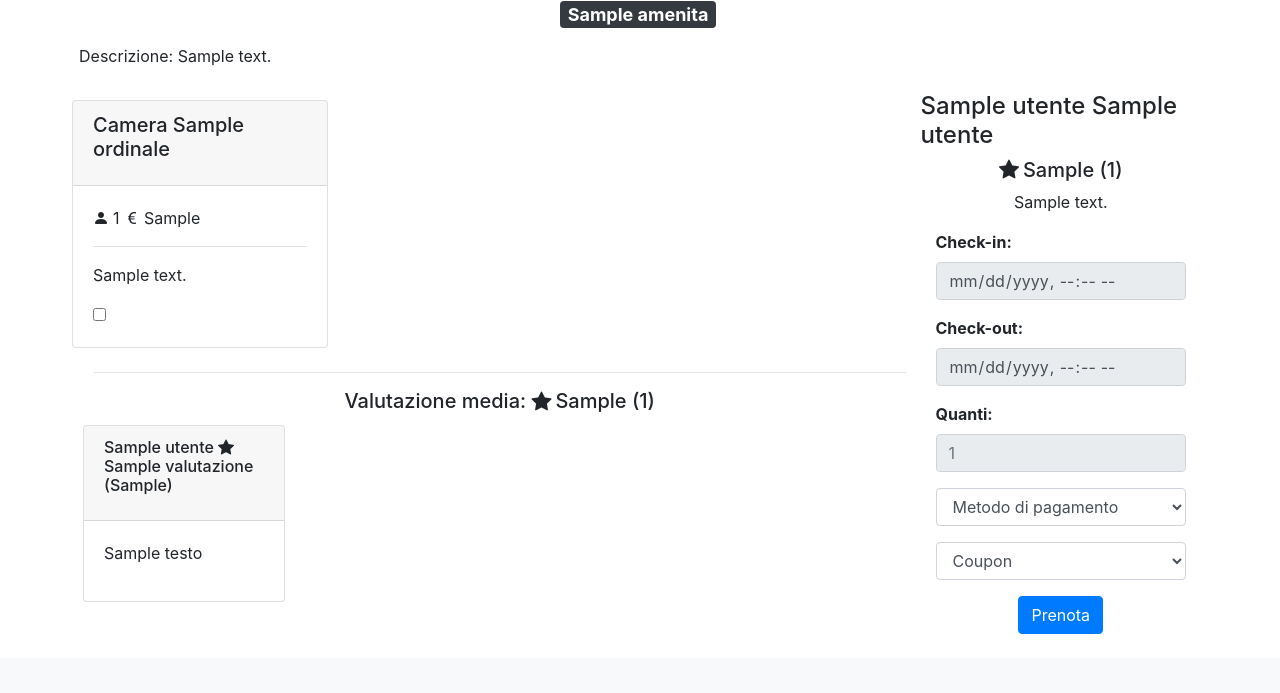
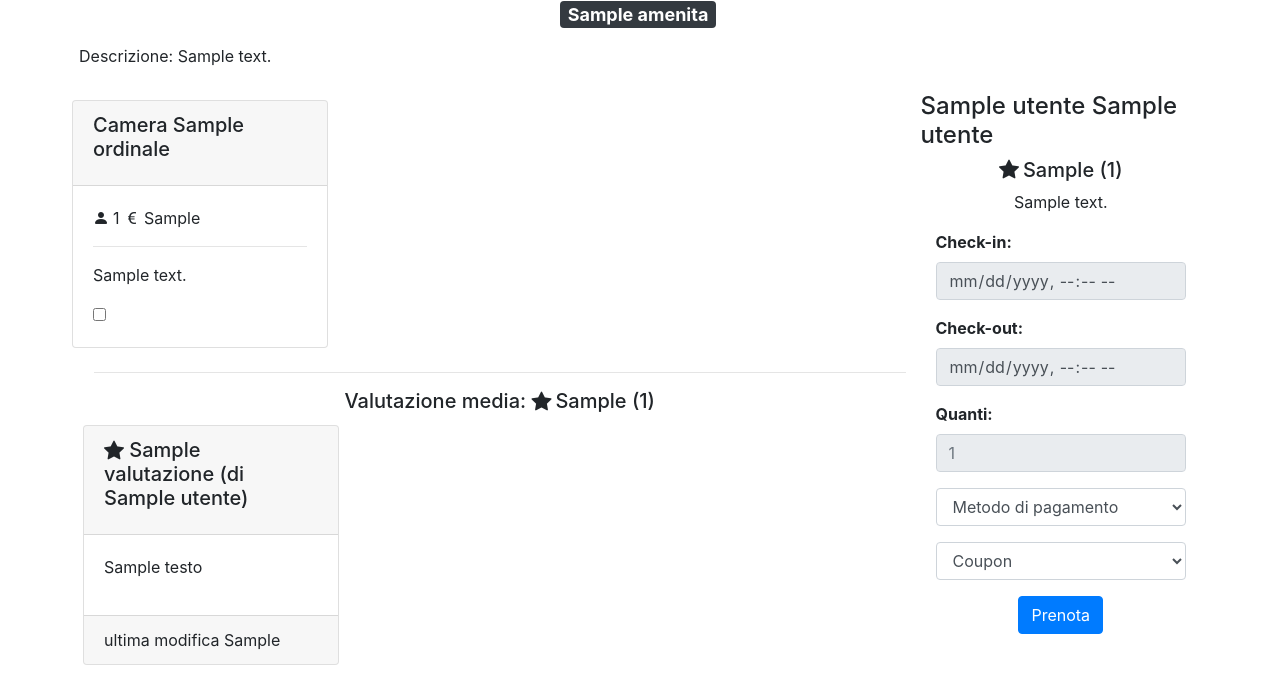
Before and after one commit to LorenzoPrati/HomeRental, a Python web app: template website/templates/prenota_proprieta.html in a window 1280 px wide. Shown: the part 155-848 px from the top of the page. Before the commit the page ends 789 px from the top, so only its background shows below. Run offline with Jinja, Linux system fonts and the light colour scheme; the template is opened without the code that fills it: most values are stand-ins (such as "Sample title", 1, 10 or a date in 2020).

Commit message:
fix tops

```diff
--- a/website/templates/migliori_citta.html
+++ b/website/templates/migliori_citta.html
@@ -5,11 +5,12 @@
 <div class="row justify-content-center">
     <h3 class="text-center">Migliori Città</h3>
 </div>
-<div class="row justify-content-center">
+<div class="row mt-4 justify-content-center">
     <ul class="list-group">
         {% for citta in citta %}
         <li class="list-group-item">
-            <h3 class="text-center">{{citta.id_citta}} ({{"%.1f" | format(citta.valutazione_media)}})</h3>
+            <h3 class="text-center">{{citta.id_citta}} <i class="bi bi-star-fill mr-1"></i>{{"%.1f" |
+                format(citta.media_citta)}} ({{citta.num_valutazioni}})</h3>
         </li>
         {% endfor %}
     </ul>
--- a/website/templates/migliori_host.html
+++ b/website/templates/migliori_host.html
@@ -10,8 +10,7 @@
         {% for proprietario in proprietari %}
         <li class="list-group-item">
             <h4>
-                {{proprietario.utente.nome}} {{proprietario.utente.cognome}} -
-            {{proprietario.valutazione_media}} <i class="bi bi-star-fill"></i> ({{proprietario.num_valutazioni}})
+                {{proprietario.utente.nome}} {{proprietario.utente.cognome}} <i class="bi bi-star-fill"></i> {{proprietario.valutazione_media}} ({{proprietario.num_valutazioni}})
             </h4>
         </li>
         {% endfor %}
--- a/website/templates/pagamento.html
+++ b/website/templates/pagamento.html
@@ -22,11 +22,7 @@
                 <td>{{pagamento.data_creazione}}</td>
                 <td>{{pagamento.soggiorno.prezzo}}</td>
                 <td>
-                    {% if pagamento.coupon %}
                     {{pagamento.get_totale_pagato()}}
-                    {% else %}
-                    {{pagamento.totale}}
-                    {% endif %}
                 </td>
                 <td>
                     {% if pagamento.coupon %}
--- a/website/templates/prenota_proprieta.html
+++ b/website/templates/prenota_proprieta.html
@@ -63,16 +63,19 @@
             </div>
             <div class="row">
                 {% for recensione in proprieta.recensioni %}
-                <div class="card-deck p-1" style="width: 15rem;">
-                    <div class="card">
+                <div class="col-4 p-1" >
+                    <div class="card h-100" style="width: 16rem;">
                         <div class="card-header">
-                            <h6 class="card-title mr-1">{{recensione.utente.nome_utente}}
+                            <h5 class="card-title mr-1">
                                 <i class="bi bi-star-fill"></i>
-                                {{recensione.valutazione}} ({{recensione.get_stringa_data_ultima_modifica()}})
-                            </h6>
+                                {{recensione.valutazione}} (di {{recensione.utente.nome_utente}})
+                            </h5>
                         </div>
                         <div class="card-body">
                             <p>{{recensione.testo}}</p>
+                        </div>
+                        <div class="card-footer">
+                            ultima modifica {{recensione.get_stringa_data_ultima_modifica()}}
                         </div>
                     </div>
                 </div>
--- a/website/templates/recensioni_tua_proprieta.html
+++ b/website/templates/recensioni_tua_proprieta.html
@@ -10,7 +10,7 @@
 </div>
 {% if proprieta.recensioni %}
 <div class="row mt-4">
-    <table class="table table-striped">
+    <table class="table table-striped table-borderless">
         <thead>
             <tr>
                 <th scope="col">Utente</th>
--- a/website/templates/tuoi_soggiorni.html
+++ b/website/templates/tuoi_soggiorni.html
@@ -19,8 +19,7 @@
                 <th scope="col">Camere</th>
                 <th scope="col">Pagamento</th>
                 <th scope="col">Status</th>
-                <th scope="col">Valuta</th>
-
+                <th scope="col"></th>
             </tr>
         </thead>
         <tbody>
```
Also changed, not shown: website/templates/profilo.html (+4 -4 lines).
